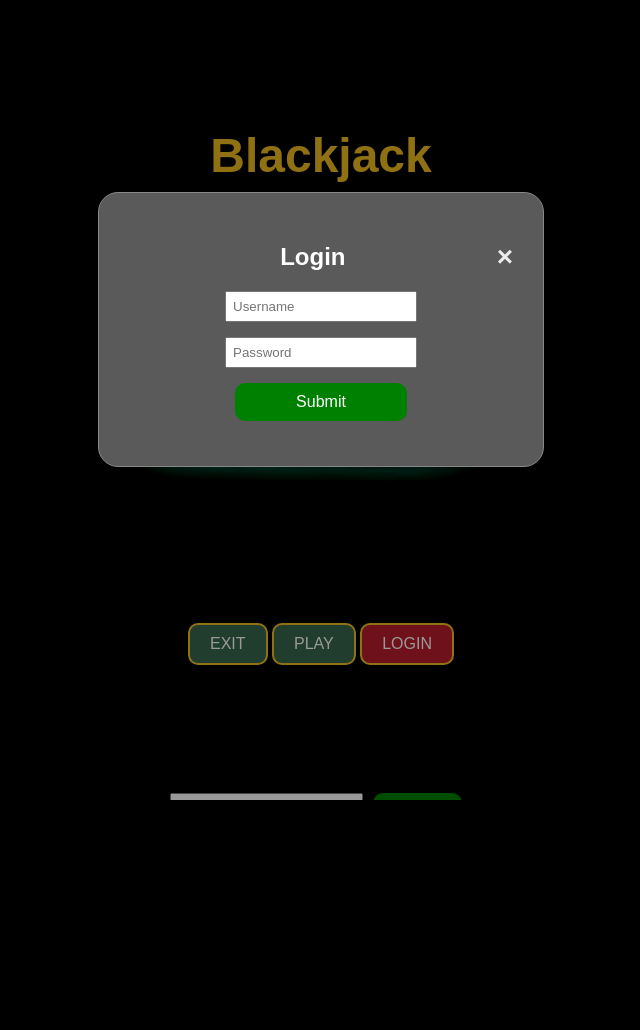
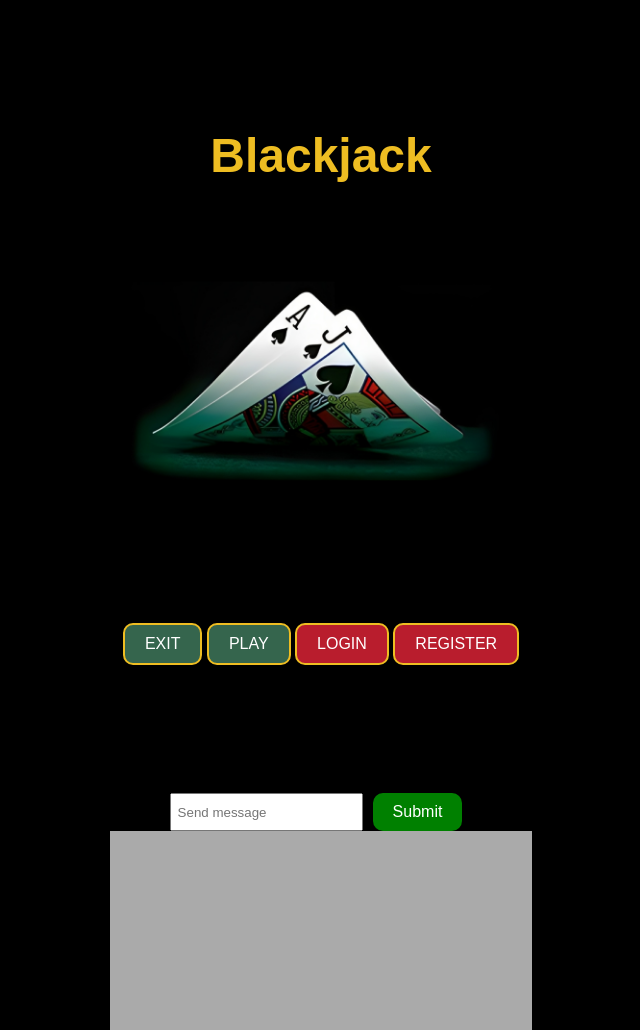
Before and after one commit to maxLakhman/312Project, a Flask app: page / in a window 1280 px wide. Shown: the top 1030 px of the page, without its empty margins (319-959 px from the left). Before the commit the page ends 800 px from the top, so only its background shows below. Run offline with Flask 3, Linux system fonts and the light colour scheme.

Commit message:
Added registration form and error messages.

```diff
--- a/static/css/index.css
+++ b/static/css/index.css
@@ -42,7 +42,7 @@
     margin-top: 20px;
 }
 
-button#exit,button#play,button#login {
+button#exit,button#play,button#login,button#register {
     border: 2px solid #EEBD22; /* Adds a white frame around the buttons */
     border-radius: 10px; /* Rounds the corners of the buttons */
     background-color: #B91D2D; /* Background color for the exit button */
@@ -177,6 +177,27 @@
     text-align: center;
 }
 
+#register-form {
+    display: flex;
+    flex-flow: column;
+    width: 50%;
+}
+
+#register-form > * {
+    margin-bottom: 15px;
+}
+
+#register-header {
+    display: flex;
+    align-items: center;
+    width: 100%;
+}
+
+#register-header-text {
+    flex-grow: 2;
+    text-align: center;
+}
+
 /*
 ======================= Responsive stuff =======================
 */
--- a/static/js/script.js
+++ b/static/js/script.js
@@ -1,9 +1,10 @@
 document.addEventListener("DOMContentLoaded", function () {
     const exit_button = document.getElementById("exit")
     const play_button = document.getElementById("play")
-
+    const register_button = document.getElementById("register_submit")
+    const login_button = document.getElementById("login_submit")
     // Opening login modal on page load
-    openLoginModal();
+    // openLoginModal();
 
     // Can only redirect to blank page.
     exit_button.addEventListener("click", function (event) {
@@ -19,9 +20,67 @@
         }
     });
 
+    // Login Submit Button
+    login_button.addEventListener("click", function (event) {
+        // Stopping default close
+        event.preventDefault();
+
+        // Getting Fields
+        const username = document.getElementById("login_username").value;
+        const password = document.getElementById("login_password").value;
+        console.log("Username: " + username);
+        console.log("Password: " + password);
+
+        // ToDo: Get username from database
+        if(username === "penis"){
+
+        }
+        else{
+            document.getElementById("login_error").innerText = "Invalid Username";
+        }
+
+        // ToDo: Get password from database
+        if(password === "poop"){
+
+        }
+        else{
+            document.getElementById("login_error").innerText = "Invalid Password";
+        }
+
+
+    });
+
+    // Register Submit Button
+    register_button.addEventListener("click", function (event) {
+        // Stopping default close
+        event.preventDefault();
+
+        // Getting fields
+        const username = document.getElementById("register_username").value;
+        const password = document.getElementById("register_password").value;
+        const password_confirm = document.getElementById("register_password_confirm").value;
+
+        // Check if fields are empty
+        if(!username || !password || !password_confirm){
+            document.getElementById("register_error").innerText = "All Fields Must Be Filled"
+        }
+        // ToDo: Check database if username is taken
+        else if (username === "penis"){
+
+        }
+        // Check for password missmatch
+        else if(password !== password_confirm){
+            document.getElementById("register_error").innerText = "Passwords Do Not Match";
+        }
+        // Todo: Register user
+        else {
+
+        }
+
+    });
 })
 
-// functions for a login window
+// functions for a login & register window
 // When executed scroll will be disabled and enabled
 function openLoginModal() {
     document.getElementById("login-modal").style.display = "block";
@@ -32,3 +91,13 @@
     document.getElementById("login-modal").style.display = "none";
     document.body.classList.remove('disable-scroll');
 }
+
+function openRegisterModal(){
+    document.getElementById("register-modal").style.display = "block";
+    document.body.classList.add('disable-scroll');
+}
+
+function closeRegisterModal() {
+    document.getElementById("register-modal").style.display = "none";
+    document.body.classList.remove('disable-scroll');
+}
--- a/templates/index.html
+++ b/templates/index.html
@@ -16,9 +16,29 @@
                 <span class="close" onclick="closeLoginModal()">&times;</span>
             </div>
             <form id="login-form">
-                <input type="text" id="username" class="input-basic" placeholder="Username" required>
-                <input type="password" id="password" class="input-basic" placeholder="Password" required>
-                <button id="submit" class="basic-button primary">Submit</button>
+                <input type="text" id="login_username" class="input-basic" placeholder="Username" required>
+                <input type="password" id="login_password" class="input-basic" placeholder="Password" required>
+                <button id="login_submit" class="basic-button primary">Submit</button>
+                <!-- Error Message -->
+                <div id="login_error" style="color: red;"></div>
+            </form>
+        </div>
+    </div>
+
+    <!-- Register window popup stuff -->
+    <div id="register-modal" class="modal">
+        <div class="modal-content">
+            <div id="register-header">
+                <h2 id="register-header-text">Register</h2>
+                <span class="close" onclick="closeRegisterModal()">&times;</span>
+            </div>
+            <form id="register-form">
+                <input type="text" id="register_username" class="input-basic" placeholder="Username" required>
+                <input type="password" id="register_password" class="input-basic" placeholder="Password" required>
+                <input type="password" id="register_password_confirm" class="input-basic" placeholder="Re-enter Password" required>
+                <!-- Error Message -->
+                <div id="register_error" style="color: red;"></div>
+                <button id="register_submit" class="basic-button primary">Submit</button>
             </form>
         </div>
     </div>
@@ -34,6 +54,7 @@
             <button id="exit">EXIT</button>
             <button id="play">PLAY</button>
             <button id="login" onclick="openLoginModal()">LOGIN</button>
+            <button id="register" onclick="openRegisterModal()">REGISTER</button>
         </div>
 
     </div>
```
